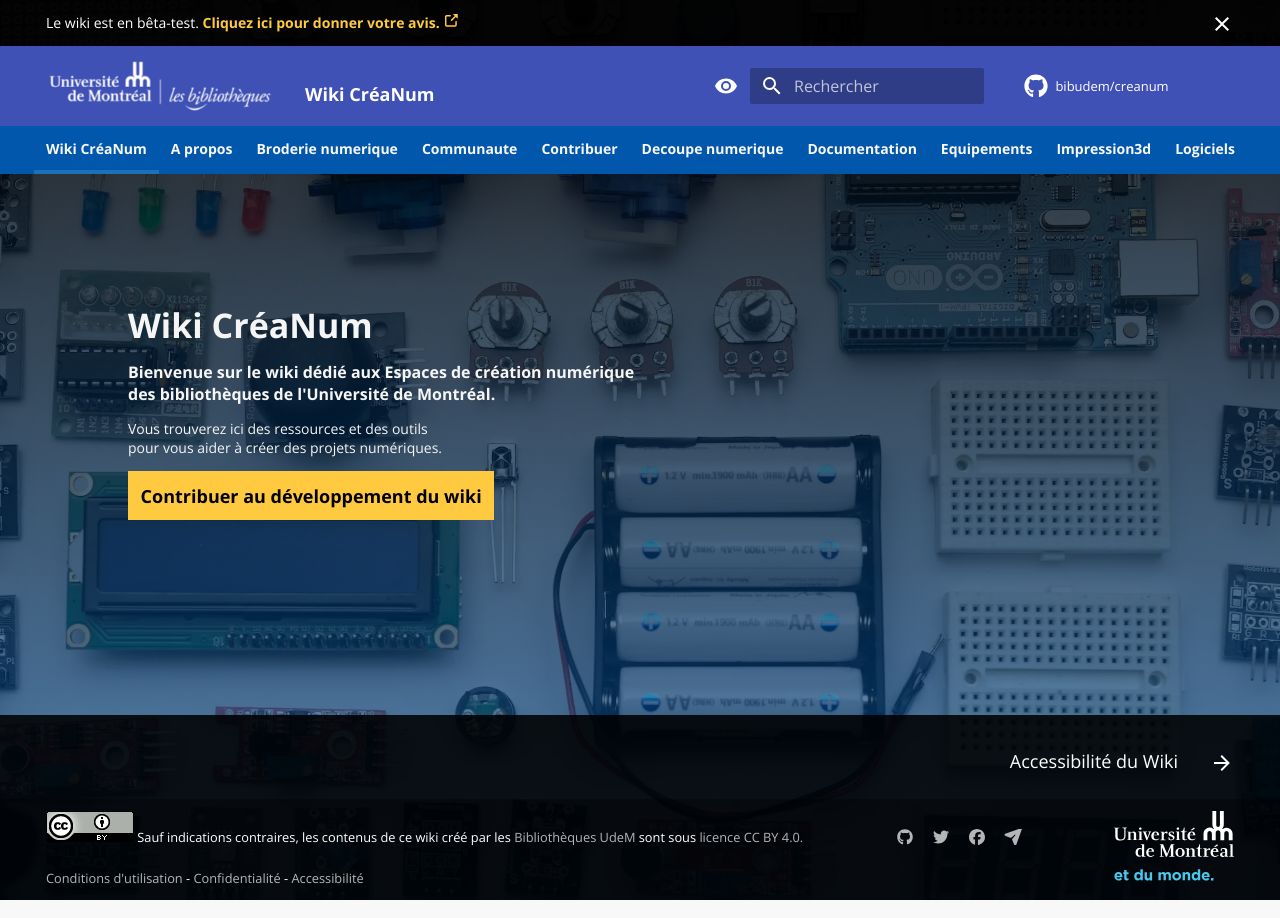
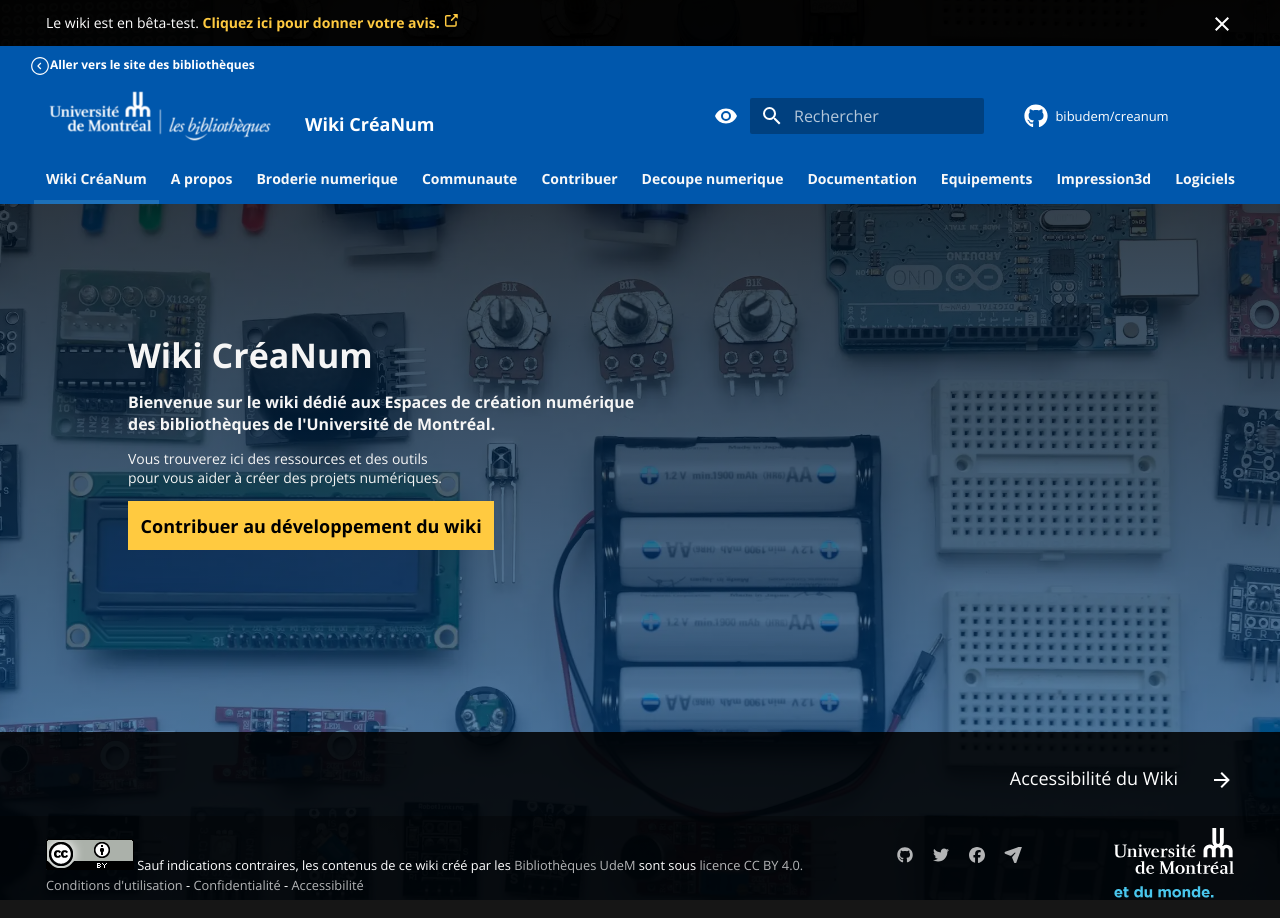
Before and after one commit to bibudem/creanum, an MkDocs documentation site: the page built from docs/index.md, in a window 1280 px wide. Built offline with MkDocs 1.6.1 and Material for MkDocs 9.7.7, drawn with Linux system fonts in a browser that asks for light colours; comment, search, counter and statistics services are not loaded.

Commit message:
lien retour site des bibs

```diff
--- a/overrides/main.html
+++ b/overrides/main.html
@@ -1,3 +1,5 @@
+
+
 {% extends "base.html" %}
 <!-- Annonce en haut de la page -->
 {% block announce %}
@@ -14,6 +16,186 @@
 {% endblock %}
 <!-- Fin de l'annonce -->
 
+{% block header %}
+
+<style>
+  .linkback-banner {
+  margin-left: auto;
+  margin-right: auto;
+  margin-top: 0.5rem;
+  max-width: 61rem;
+  }
+
+  .linkback {
+  color: #fff;
+  font-size: 1.2em;
+  font-weight: bold;
+  text-decoration: none;
+  display: flex;
+  margin-left: auto;
+  }
+
+  @media screen and (max-width: 768px){
+  .linkback-banner {
+  display: none;
+  }
+
+  </style>
+
+{% set class = "md-header" %}
+{% if "navigation.tabs.sticky" in features %}
+  {% set class = class ~ " md-header--shadow md-header--lifted" %}
+{% elif "navigation.tabs" not in features %}
+  {% set class = class ~ " md-header--shadow" %}
+{% endif %}
+
+<!-- Header -->
+
+
+<header class="{{ class }}" data-md-component="header">
+  <div class="linkback-banner">
+    <a class="linkback" href="https://bib.umontreal.ca/"> <svg width="15pt" height="15pt" version="1.1" viewBox="0 0 100 100" xmlns="http://www.w3.org/2000/svg">
+      <g fill="#fff">
+       <path d="m50 94.445c-11.789 0-23.094-4.6836-31.426-13.02-8.3359-8.332-13.02-19.637-13.02-31.426s4.6836-23.094 13.02-31.426c8.332-8.3359 19.637-13.02 31.426-13.02s23.094 4.6836 31.426 13.02c8.3359 8.332 13.02 19.637 13.02 31.426s-4.6836 23.094-13.02 31.426c-8.332 8.3359-19.637 13.02-31.426 13.02zm0-82.973c-10.219 0-20.02 4.0586-27.242 11.285-7.2266 7.2227-11.285 17.023-11.285 27.242s4.0586 20.02 11.285 27.242c7.2227 7.2266 17.023 11.285 27.242 11.285s20.02-4.0586 27.242-11.285c7.2266-7.2227 11.285-17.023 11.285-27.242-0.007813-10.215-4.0703-20.012-11.293-27.234s-17.02-11.285-27.234-11.293z"/>
+       <path d="m52.359 66.918-14.805-14.805v-0.003906c-1.1523-1.1562-1.1523-3.0312 0-4.1914l14.805-14.805 4.1953 4.1953-12.723 12.691 12.723 12.723z"/>
+      </g>
+     </svg>
+       Aller vers le site des bibliothèques</a>
+  </div>
+  <nav
+    class="md-header__inner md-grid" aria-label="{{ lang.t('header') }}">
+
+    <!-- Link to home -->
+
+    <a
+      href="{{ config.extra.homepage | d(nav.homepage.url, true) | url }}"
+      title="{{ config.site_name | e }}"
+      class="md-header__button md-logo"
+      aria-label="{{ config.site_name }}"
+      data-md-component="logo"
+    >
+      {% include "partials/logo.html" %}
+    </a>
+
+
+    <!-- Button to open drawer -->
+    <label class="md-header__button md-icon" for="__drawer">
+      {% include ".icons/material/menu" ~ ".svg" %}
+    </label>
+
+    <!-- Header title -->
+    <div class="md-header__title" data-md-component="header-title">
+      <div class="md-header__ellipsis">
+        <div class="md-header__topic">
+          <span class="md-ellipsis">
+            {{ config.site_name }}
+          </span>
+        </div>
+        <div class="md-header__topic" data-md-component="header-topic">
+          <span class="md-ellipsis">
+            {% if page.meta and page.meta.title %}
+              {{ page.meta.title }}
+            {% else %}
+              {{ page.title }}
+            {% endif %}
+          </span>
+        </div>
+      </div>
+    </div>
+
+    <!-- Color palette -->
+    {% if not config.theme.palette is mapping %}
+      <form class="md-header__option" data-md-component="palette">
+        {% for option in config.theme.palette %}
+          {% set scheme = option.scheme | d("default", true) %}
+          <input
+            class="md-option"
+            data-md-color-media="{{ option.media }}"
+            data-md-color-scheme="{{ scheme | replace(' ', '-') }}"
+            data-md-color-primary="{{ option.primary | replace(' ', '-') }}"
+            data-md-color-accent="{{ option.accent | replace(' ', '-') }}"
+            {% if option.toggle %}
+              aria-label="{{ option.toggle.name }}"
+            {% else  %}
+              aria-hidden="true"
+            {% endif %}
+            type="radio"
+            name="__palette"
+            id="__palette_{{ loop.index }}"
+          />
+          {% if option.toggle %}
+            <label
+              class="md-header__button md-icon"
+              title="{{ option.toggle.name }}"
+              for="__palette_{{ loop.index0 or loop.length }}"
+              hidden
+            >
+              {% include ".icons/" ~ option.toggle.icon ~ ".svg" %}
+            </label>
+          {% endif %}
+        {% endfor %}
+      </form>
+    {% endif %}
+
+    <!-- Site language selector -->
+    {% if config.extra.alternate %}
+      <div class="md-header__option">
+        <div class="md-select">
+          {% set icon = config.theme.icon.alternate or "material/translate" %}
+          <button
+            class="md-header__button md-icon"
+            aria-label="{{ lang.t('select.language') }}"
+          >
+            {% include ".icons/" ~ icon ~ ".svg" %}
+          </button>
+          <div class="md-select__inner">
+            <ul class="md-select__list">
+              {% for alt in config.extra.alternate %}
+                <li class="md-select__item">
+                  <a
+                    href="{{ alt.link | url }}"
+                    hreflang="{{ alt.lang }}"
+                    class="md-select__link"
+                  >
+                    {{ alt.name }}
+                  </a>
+                </li>
+              {% endfor %}
+            </ul>
+          </div>
+        </div>
+      </div>
+    {% endif %}
+
+    <!-- Button to open search modal -->
+    {% if "material/search" in config.plugins %}
+      <label class="md-header__button md-icon" for="__search">
+        {% include ".icons/material/magnify.svg" %}
+      </label>
+
+      <!-- Search interface -->
+      {% include "partials/search.html" %}
+    {% endif %}
+
+    <!-- Repository information -->
+    {% if config.repo_url %}
+      <div class="md-header__source">
+        {% include "partials/source.html" %}
+      </div>
+    {% endif %}
+  </nav>
+
+  <!-- Navigation tabs (sticky) -->
+  {% if "navigation.tabs.sticky" in features %}
+    {% if "navigation.tabs" in features %}
+      {% include "partials/tabs.html" %}
+    {% endif %}
+  {% endif %}
+</header>
+
+
+
+{% endblock %}
 
 
 
@@ -79,7 +261,7 @@
         >
             licence CC BY 4.0.</a>
       <br>
-      </br>
+
         <a
             href="https://bib.umontreal.ca/conditions-bibliotheques"
             target="_blank" rel="noopener"
@@ -112,4 +294,5 @@
     </div>
   </div>
 </footer>
+
 {% endblock %}
```
